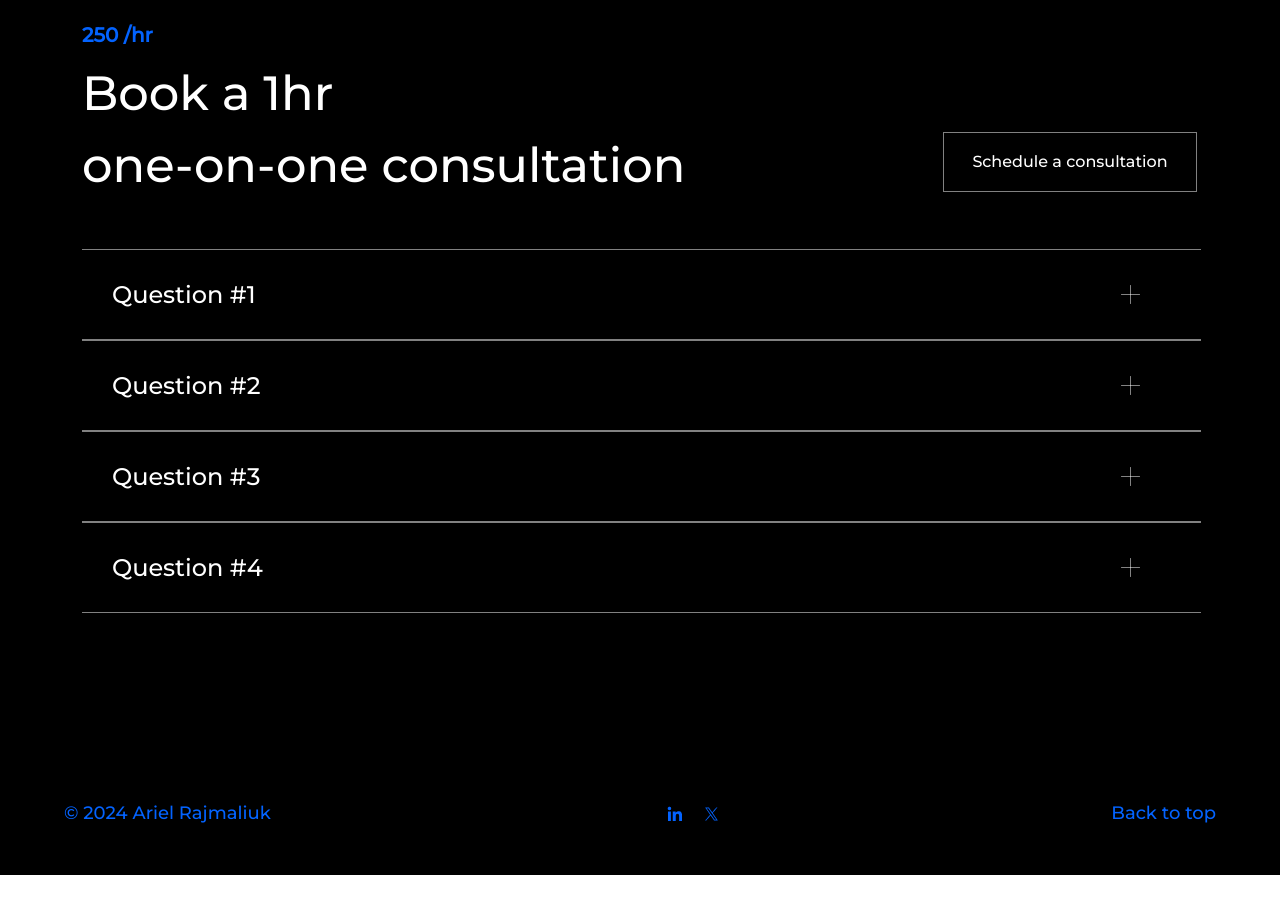
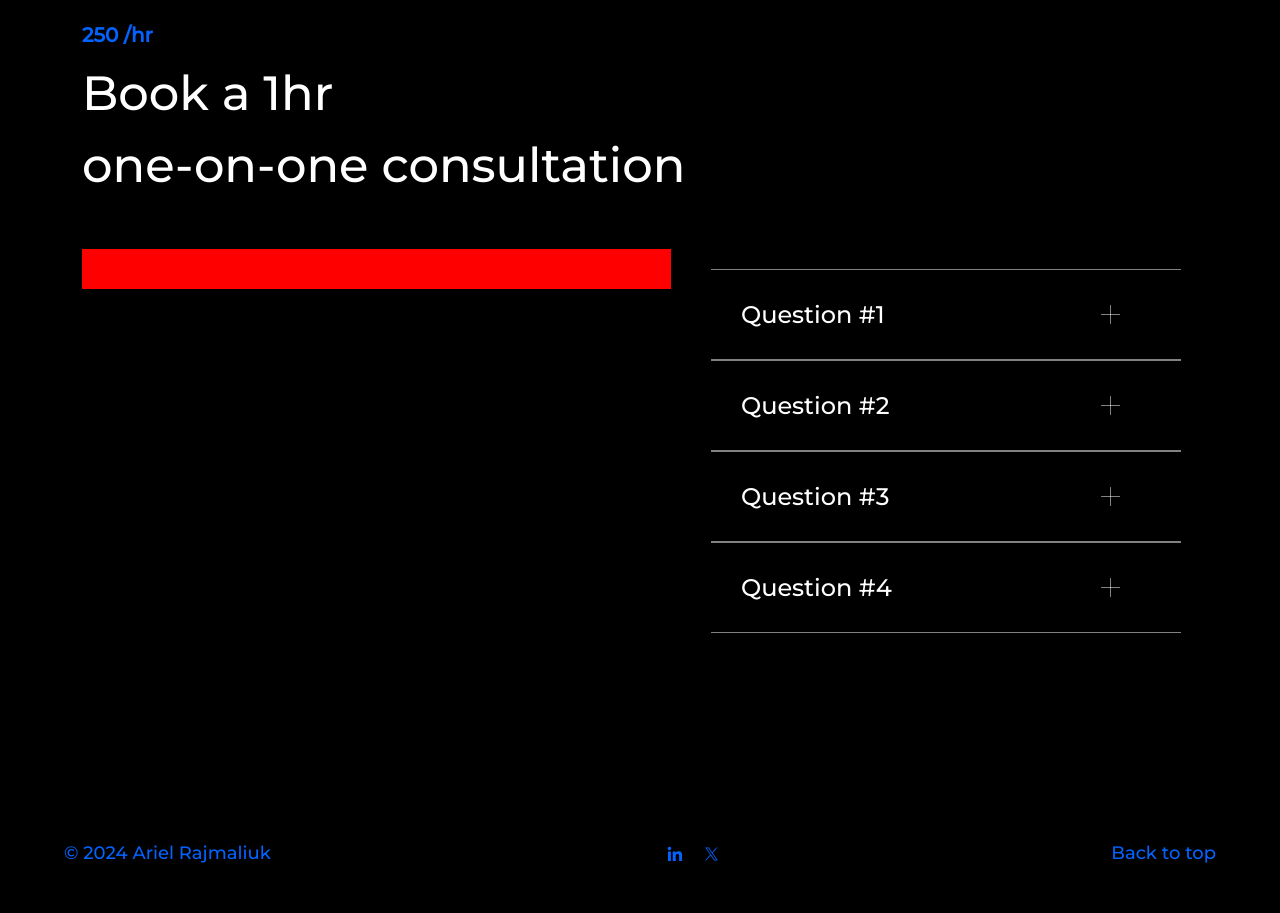
Before and after one commit to HappyAgencies/rajmaliuk, a Next.js app: page / in a window 1280 px wide. Shown: the part 5500-6413 px from the top of the page. Before the commit the page ends 6375 px from the top, so only its background shows below. Built offline with nearby package versions, Linux system fonts and the light colour scheme.

Commit message:
iframe test

```diff
--- a/components/bookAdemo/bookAdemo.module.css
+++ b/components/bookAdemo/bookAdemo.module.css
@@ -190,3 +190,21 @@ margin-top: 50px;
 }
 
 }
+
+
+.qaSection {
+  display: flex;
+  justify-content: center;
+  align-items: start;
+  gap: 20px;
+}
+
+.left_column, .right_column {
+  flex: 1;
+  padding: 20px;
+}
+
+
+.left_column{
+  background-color: red;
+}
--- a/components/bookAdemo/bookaDemo.jsx
+++ b/components/bookAdemo/bookaDemo.jsx
@@ -29,17 +29,22 @@ const BookaDemo = () => {
         <div className={`${Mont.className} ${styles.titleBox}`}>
           <h1 className={styles.title}>Book a 1hr <br className = {styles.brsP} /><span>one-on-one consultation</span> </h1>
         </div>
-        <div className={styles.buttonBox}>
-          <h2 className={`${Mont.className} ${styles.buttonText}`}>Schedule a consultation</h2>
-        </div>
       </div>
 
       <div className={styles.qaSection}>
+
+
+
+  <div className={styles.left_column}>
+    <div className="meetings-iframe-container" data-src="https://meetwith.happyagencies.com/meetings/ariel/rajmaliukcom?embed=true"></div>
+    <script type="text/javascript" src="https://static.hsappstatic.net/MeetingsEmbed/ex/MeetingsEmbedCode.js"></script>
+  </div>
+  <div className={styles.right_column}>
     {questions.map((question) => (
       <div key={question.id} onClick={() => toggleAnswer(question.id)}>
         <hr className={styles.horizontalLIne} />
         <div className={styles.question}>
-              <h3   className={`${Mont.className} ${styles.qaQuestion}`}>
+          <h3 className={`${Mont.className} ${styles.qaQuestion}`}>
             {question.text}
           </h3>
           <Image
@@ -51,17 +56,18 @@ const BookaDemo = () => {
             onClick={() => toggleAnswer(question.id)}
           />
         </div>
-
-
         {activeQuestion === question.id && (
           <div className={styles.answer}>
             <p>{question.answer}</p>
           </div>
         )}
-
         <hr className={styles.horizontalLIne} />
       </div>
     ))}
+  </div>
+
+
+
       </div>
     </div>
   );
```
Lines whose indentation alone changed are shown as unchanged.
